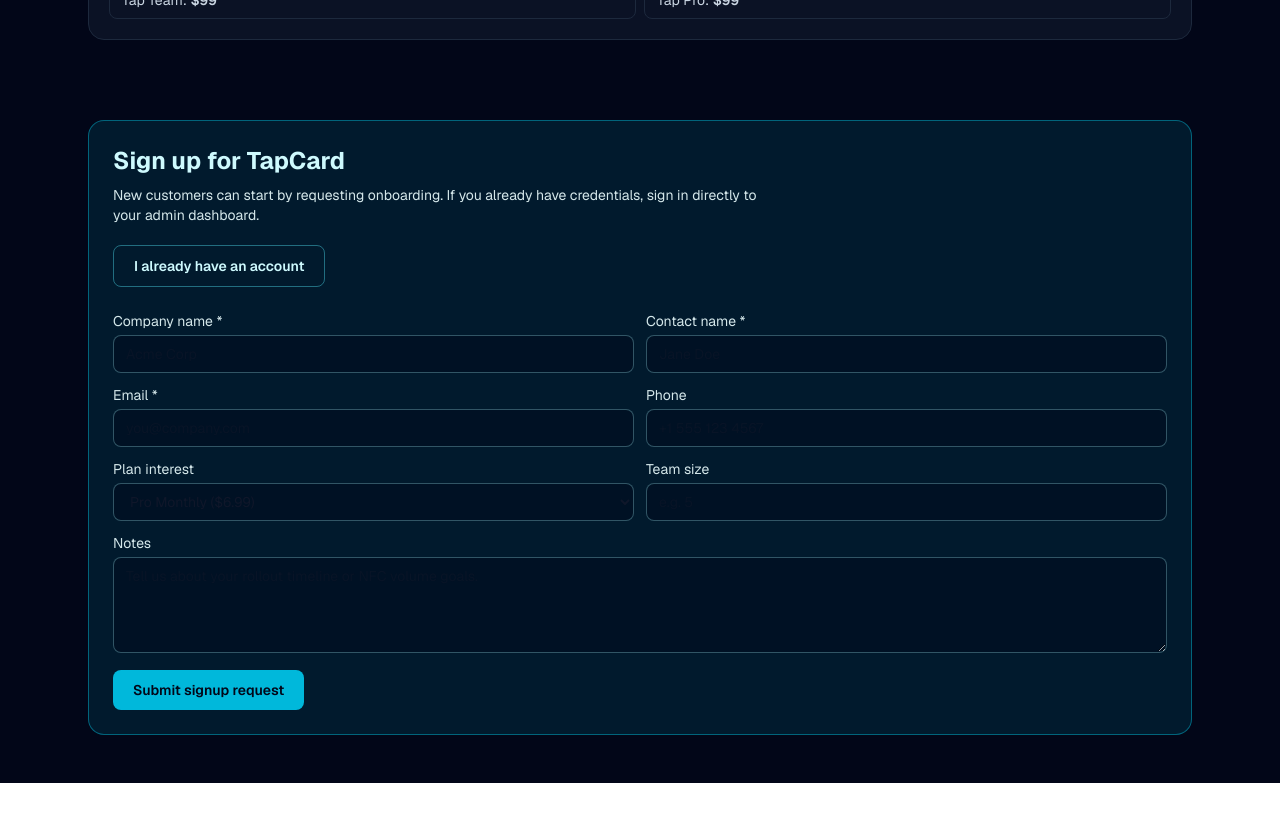
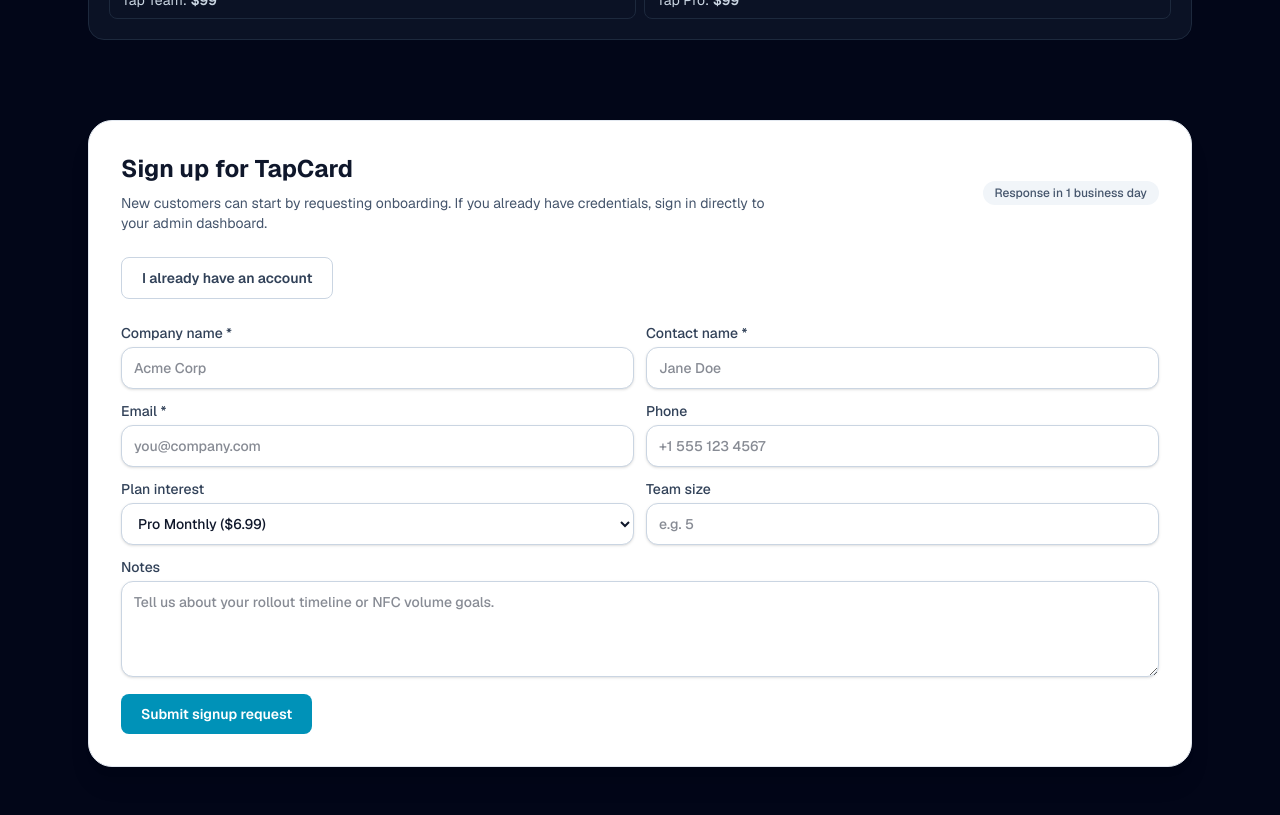
Before and after one commit to lag59/MDMTAPCARD, a Next.js app in the folder apps/web/: page / in a window 1280 px wide. Shown: the part 1060-1875 px from the top of the page. Before the commit the page ends 1843 px from the top, so only its background shows below. Built offline with nearby package versions, Linux system fonts and the light colour scheme; no server answers.

Commit message:
Route landing signup to dedicated thank-you page

```diff
--- a/apps/web/src/app/page.tsx
+++ b/apps/web/src/app/page.tsx
@@ -2,6 +2,7 @@
 
 import Link from "next/link";
 import { FormEvent, useEffect, useState } from "react";
+import { useRouter } from "next/navigation";
 import { submitSignupRequest } from "@/lib/api";
 
 const primaryPlans = [
@@ -51,6 +52,10 @@
 ] as const;
 
 export default function Home() {
+  const router = useRouter();
+  const formFieldClass =
+    "mt-1 w-full rounded-xl border border-slate-300 bg-white px-3 py-2.5 text-sm text-slate-900 shadow-sm outline-none transition focus:border-cyan-500 focus:ring-2 focus:ring-cyan-200";
+
   const [form, setForm] = useState({
     company_name: "",
     contact_name: "",
@@ -105,8 +110,9 @@
         team_size: form.team_size || undefined,
         notes: form.notes || undefined,
       });
-      setSuccess(result.message);
-      setForm((prev) => ({ ...prev, notes: "" }));
+      const requestId = encodeURIComponent(result.request_id);
+      const companyName = encodeURIComponent(form.company_name);
+      router.push(`/signup/thanks?request_id=${requestId}&company=${companyName}`);
     } catch (e) {
       setError(e instanceof Error ? e.message : "Could not submit signup request.");
     } finally {
@@ -230,68 +236,75 @@
         </section>
 
         <section id="signup" className="mt-16 md:mt-20">
-          <div className="rounded-2xl border border-cyan-400/40 bg-cyan-400/10 p-6">
-            <h3 className="text-2xl font-bold text-cyan-100">Sign up for TapCard</h3>
-            <p className="mt-2 max-w-2xl text-sm text-cyan-50/90">
+          <div className="rounded-3xl border border-slate-200 bg-white p-6 shadow-xl md:p-8">
+            <div className="mb-6 flex items-center justify-between gap-3">
+              <div>
+                <h3 className="text-2xl font-bold text-slate-900">Sign up for TapCard</h3>
+                <p className="mt-2 max-w-2xl text-sm text-slate-600">
               New customers can start by requesting onboarding. If you already have credentials, sign in directly to your admin dashboard.
-            </p>
+                </p>
+              </div>
+              <span className="hidden md:inline-flex rounded-full bg-slate-100 px-3 py-1 text-xs font-medium text-slate-600">
+                Response in 1 business day
+              </span>
+            </div>
 
             <div className="mt-5 flex flex-wrap gap-3">
               <Link
                 href="/login"
-                className="rounded-lg border border-cyan-300/40 px-5 py-2.5 text-sm font-semibold text-cyan-100 hover:bg-cyan-500/15"
+                className="rounded-lg border border-slate-300 px-5 py-2.5 text-sm font-semibold text-slate-700 hover:bg-slate-50"
               >
                 I already have an account
               </Link>
             </div>
 
             <form onSubmit={onSubmit} className="mt-6 grid grid-cols-1 gap-3 md:grid-cols-2">
-              <label className="text-sm text-cyan-50/90">
+              <label className="text-sm font-medium text-slate-700">
                 Company name *
                 <input
                   required
                   value={form.company_name}
                   onChange={(e) => setForm((prev) => ({ ...prev, company_name: e.target.value }))}
-                  className="mt-1 w-full rounded-lg border border-cyan-200/30 bg-slate-950/40 px-3 py-2 text-sm text-white outline-none focus:ring-2 focus:ring-cyan-400/50"
+                  className={formFieldClass}
                   placeholder="Acme Corp"
                 />
               </label>
-              <label className="text-sm text-cyan-50/90">
+              <label className="text-sm font-medium text-slate-700">
                 Contact name *
                 <input
                   required
                   value={form.contact_name}
                   onChange={(e) => setForm((prev) => ({ ...prev, contact_name: e.target.value }))}
-                  className="mt-1 w-full rounded-lg border border-cyan-200/30 bg-slate-950/40 px-3 py-2 text-sm text-white outline-none focus:ring-2 focus:ring-cyan-400/50"
+                  className={formFieldClass}
                   placeholder="Jane Doe"
                 />
               </label>
-              <label className="text-sm text-cyan-50/90">
+              <label className="text-sm font-medium text-slate-700">
                 Email *
                 <input
                   required
                   type="email"
                   value={form.email}
                   onChange={(e) => setForm((prev) => ({ ...prev, email: e.target.value }))}
-                  className="mt-1 w-full rounded-lg border border-cyan-200/30 bg-slate-950/40 px-3 py-2 text-sm text-white outline-none focus:ring-2 focus:ring-cyan-400/50"
+                  className={formFieldClass}
                   placeholder="you@company.com"
                 />
               </label>
-              <label className="text-sm text-cyan-50/90">
+              <label className="text-sm font-medium text-slate-700">
                 Phone
                 <input
                   value={form.phone}
                   onChange={(e) => setForm((prev) => ({ ...prev, phone: e.target.value }))}
-                  className="mt-1 w-full rounded-lg border border-cyan-200/30 bg-slate-950/40 px-3 py-2 text-sm text-white outline-none focus:ring-2 focus:ring-cyan-400/50"
+                  className={formFieldClass}
                   placeholder="+1 555 123 4567"
                 />
               </label>
-              <label className="text-sm text-cyan-50/90">
+              <label className="text-sm font-medium text-slate-700">
                 Plan interest
                 <select
                   value={form.plan_interest}
                   onChange={(e) => setForm((prev) => ({ ...prev, plan_interest: e.target.value }))}
-                  className="mt-1 w-full rounded-lg border border-cyan-200/30 bg-slate-950/40 px-3 py-2 text-sm text-white outline-none focus:ring-2 focus:ring-cyan-400/50"
+                  className={formFieldClass}
                 >
                   <option value="basic_monthly">Basic Monthly ($3.99)</option>
                   <option value="basic_yearly">Basic Yearly ($39)</option>
@@ -303,21 +316,21 @@
                   <option value="tap_pro">Tap Pro (Legacy)</option>
                 </select>
               </label>
-              <label className="text-sm text-cyan-50/90">
+              <label className="text-sm font-medium text-slate-700">
                 Team size
                 <input
                   value={form.team_size}
                   onChange={(e) => setForm((prev) => ({ ...prev, team_size: e.target.value }))}
-                  className="mt-1 w-full rounded-lg border border-cyan-200/30 bg-slate-950/40 px-3 py-2 text-sm text-white outline-none focus:ring-2 focus:ring-cyan-400/50"
+                  className={formFieldClass}
                   placeholder="e.g. 5"
                 />
               </label>
-              <label className="text-sm text-cyan-50/90 md:col-span-2">
+              <label className="text-sm font-medium text-slate-700 md:col-span-2">
                 Notes
                 <textarea
                   value={form.notes}
                   onChange={(e) => setForm((prev) => ({ ...prev, notes: e.target.value }))}
-                  className="mt-1 h-24 w-full rounded-lg border border-cyan-200/30 bg-slate-950/40 px-3 py-2 text-sm text-white outline-none focus:ring-2 focus:ring-cyan-400/50"
+                  className={`${formFieldClass} h-24`}
                   placeholder="Tell us about your rollout timeline or NFC volume goals."
                 />
               </label>
@@ -325,12 +338,12 @@
                 <button
                   type="submit"
                   disabled={submitting}
-                  className="rounded-lg bg-cyan-500 px-5 py-2.5 text-sm font-semibold text-slate-950 hover:bg-cyan-400 disabled:opacity-60"
+                  className="rounded-lg bg-cyan-600 px-5 py-2.5 text-sm font-semibold text-white hover:bg-cyan-500 disabled:opacity-60"
                 >
                   {submitting ? "Submitting..." : "Submit signup request"}
                 </button>
-                {success ? <p className="text-sm text-emerald-200">{success}</p> : null}
-                {error ? <p className="text-sm text-rose-200">{error}</p> : null}
+                {success ? <p className="text-sm text-emerald-700">{success}</p> : null}
+                {error ? <p className="text-sm text-rose-700">{error}</p> : null}
               </div>
             </form>
           </div>
--- /dev/null
+++ b/apps/web/src/app/signup/thanks/page.tsx
@@ -0,0 +1,50 @@
+import Link from "next/link";
+
+type Props = {
+  searchParams?: Promise<{
+    request_id?: string;
+    company?: string;
+  }>;
+};
+
+export default async function SignupThanksPage({ searchParams }: Props) {
+  const params = (await searchParams) ?? {};
+  const requestId = params.request_id ?? "";
+  const company = params.company ?? "your company";
+
+  return (
+    <main className="min-h-screen bg-slate-950 text-slate-100 flex items-center justify-center p-6">
+      <div className="w-full max-w-2xl rounded-3xl border border-cyan-400/30 bg-slate-900 p-8 shadow-2xl">
+        <p className="inline-flex rounded-full bg-emerald-500/20 px-3 py-1 text-xs font-medium text-emerald-200">
+          Signup request received
+        </p>
+        <h1 className="mt-4 text-3xl font-bold">Thanks, {company}!</h1>
+        <p className="mt-3 text-slate-300">
+          Your onboarding request was submitted successfully. Our team will review it and contact you with setup steps.
+        </p>
+
+        {requestId ? (
+          <div className="mt-5 rounded-xl border border-slate-700 bg-slate-950/60 p-4">
+            <p className="text-xs uppercase tracking-wide text-slate-400">Request ID</p>
+            <p className="mt-1 break-all font-mono text-sm text-cyan-200">{requestId}</p>
+          </div>
+        ) : null}
+
+        <div className="mt-6 grid gap-3 sm:grid-cols-2">
+          <Link
+            href="/"
+            className="rounded-lg border border-slate-600 px-4 py-2.5 text-center text-sm font-semibold hover:bg-slate-800"
+          >
+            Back to landing page
+          </Link>
+          <Link
+            href="/login"
+            className="rounded-lg bg-cyan-600 px-4 py-2.5 text-center text-sm font-semibold text-white hover:bg-cyan-500"
+          >
+            I already have an account
+          </Link>
+        </div>
+      </div>
+    </main>
+  );
+}
```
